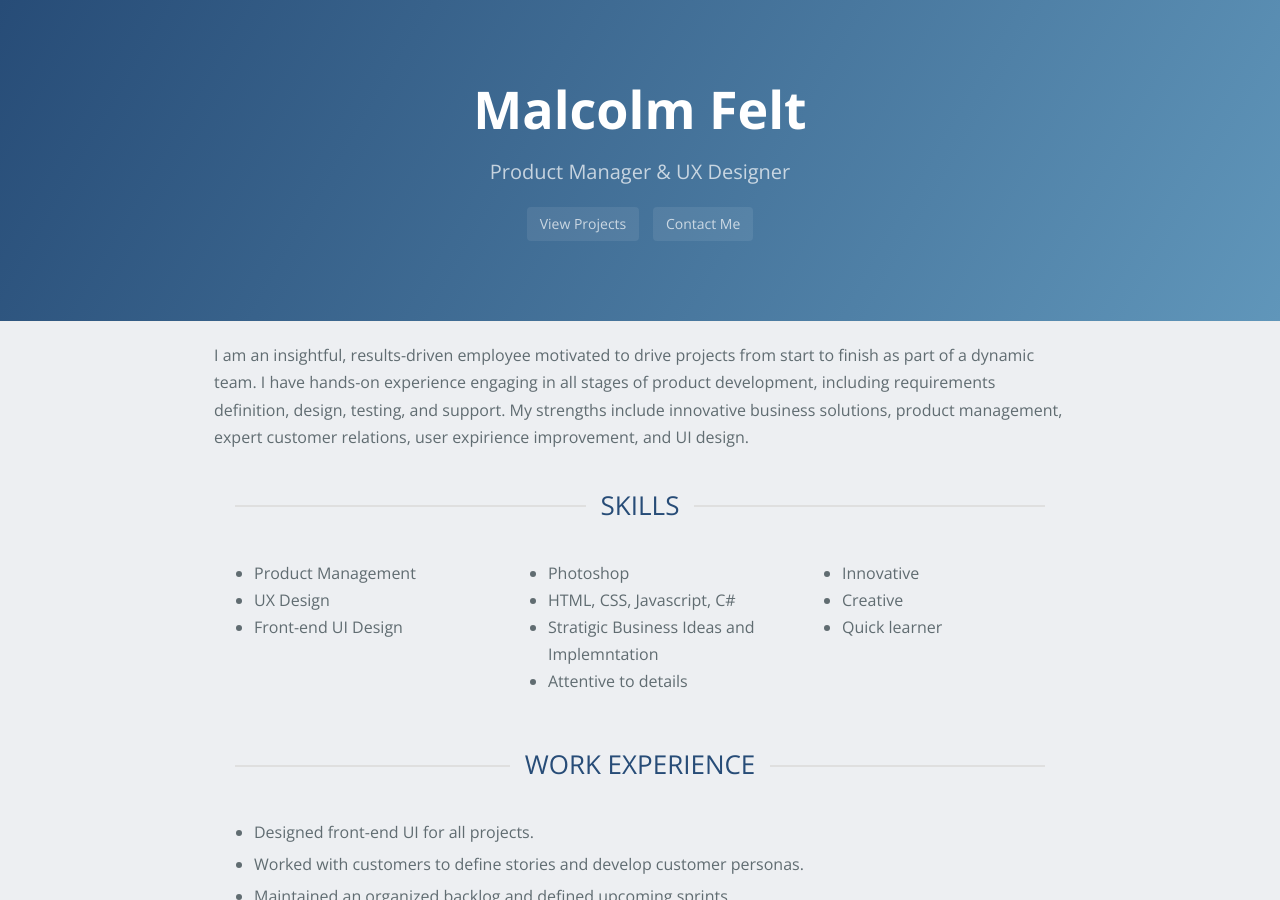
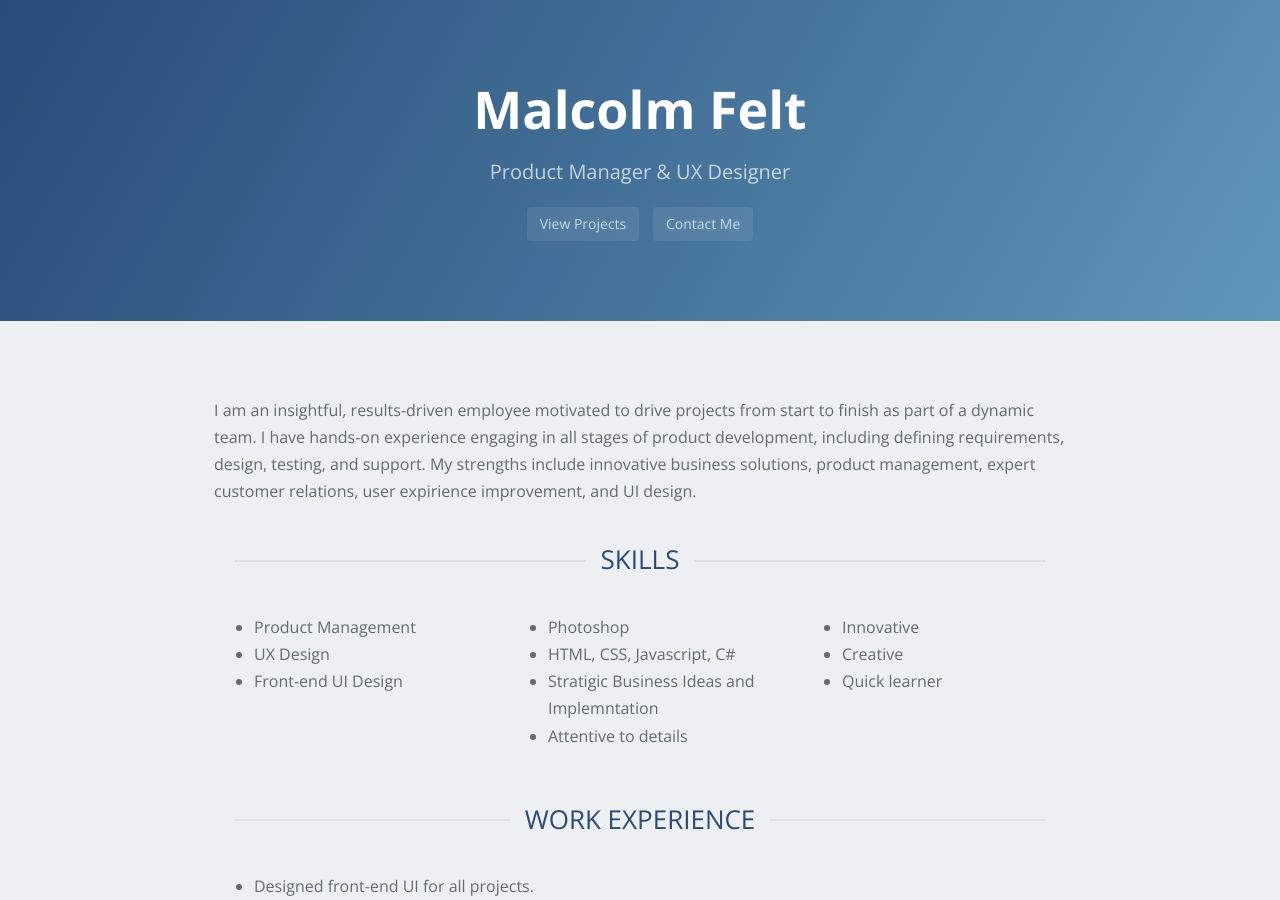
Before and after one commit to mfelt/mfelt.github.io, a Jekyll site: the page built from index.md, in a window 1280 px wide and 900 px high. Built offline with Jekyll 4.4.1, drawn with Linux system fonts in a browser that asks for light colours; nearby versions of some CDN libraries; our own code applies the rules of GitHub Pages for plain Markdown files.

Commit message:
Update index.md

```diff
--- a/index.md
+++ b/index.md
@@ -1,4 +1,6 @@
-I am an insightful, results-driven employee motivated to drive projects from start to finish as part of a dynamic team. I have hands-on experience engaging in all stages of product development, including requirements definition, design, testing, and support. My strengths include innovative business solutions, product management, expert customer relations, user expirience improvement, and UI design.
+<br>
+<br>
+I am an insightful, results-driven employee motivated to drive projects from start to finish as part of a dynamic team. I have hands-on experience engaging in all stages of product development, including defining requirements, design, testing, and support. My strengths include innovative business solutions, product management, expert customer relations, user expirience improvement, and UI design.
 
 {% include h2 text="Skills" %}
 
```
